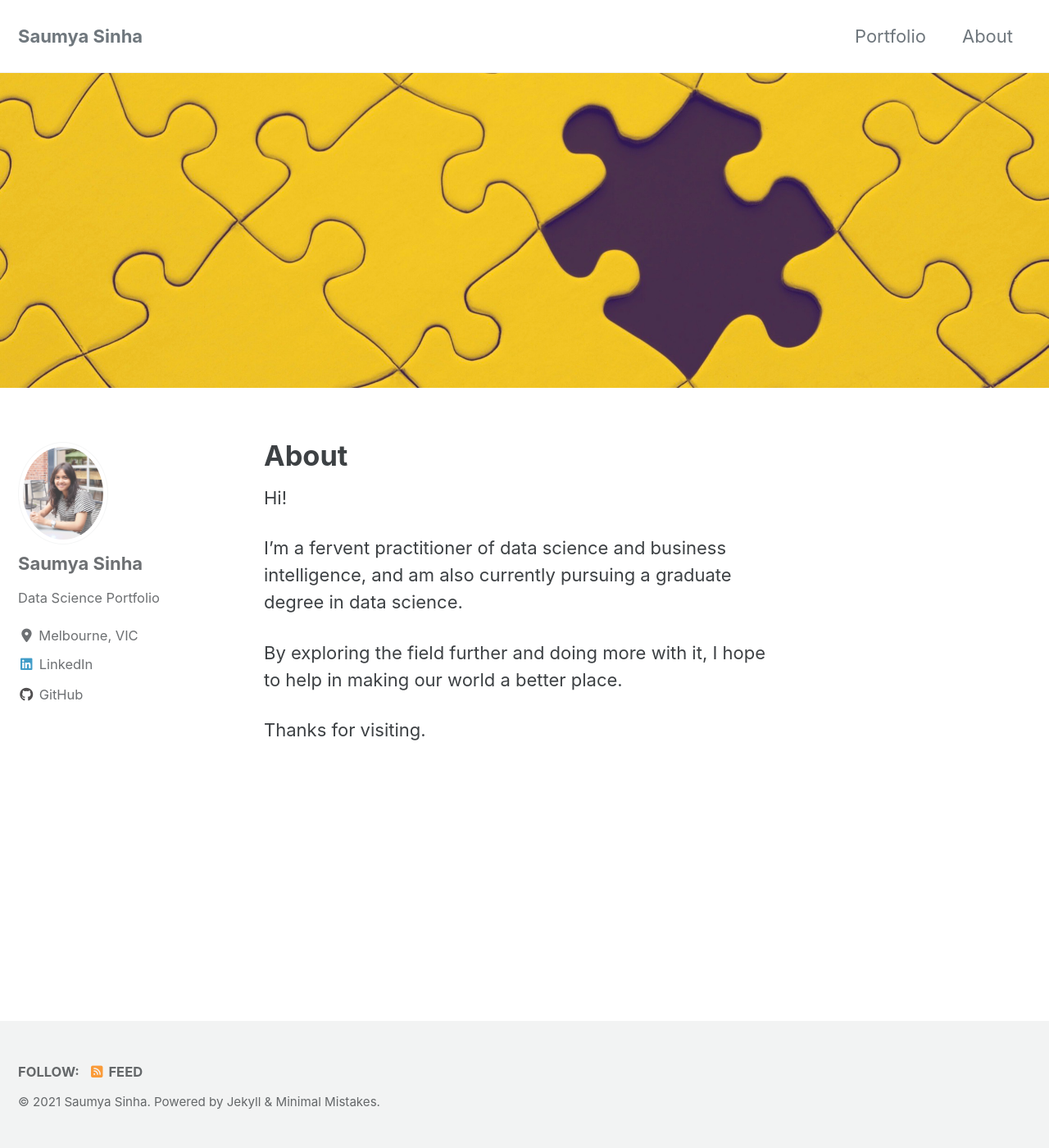
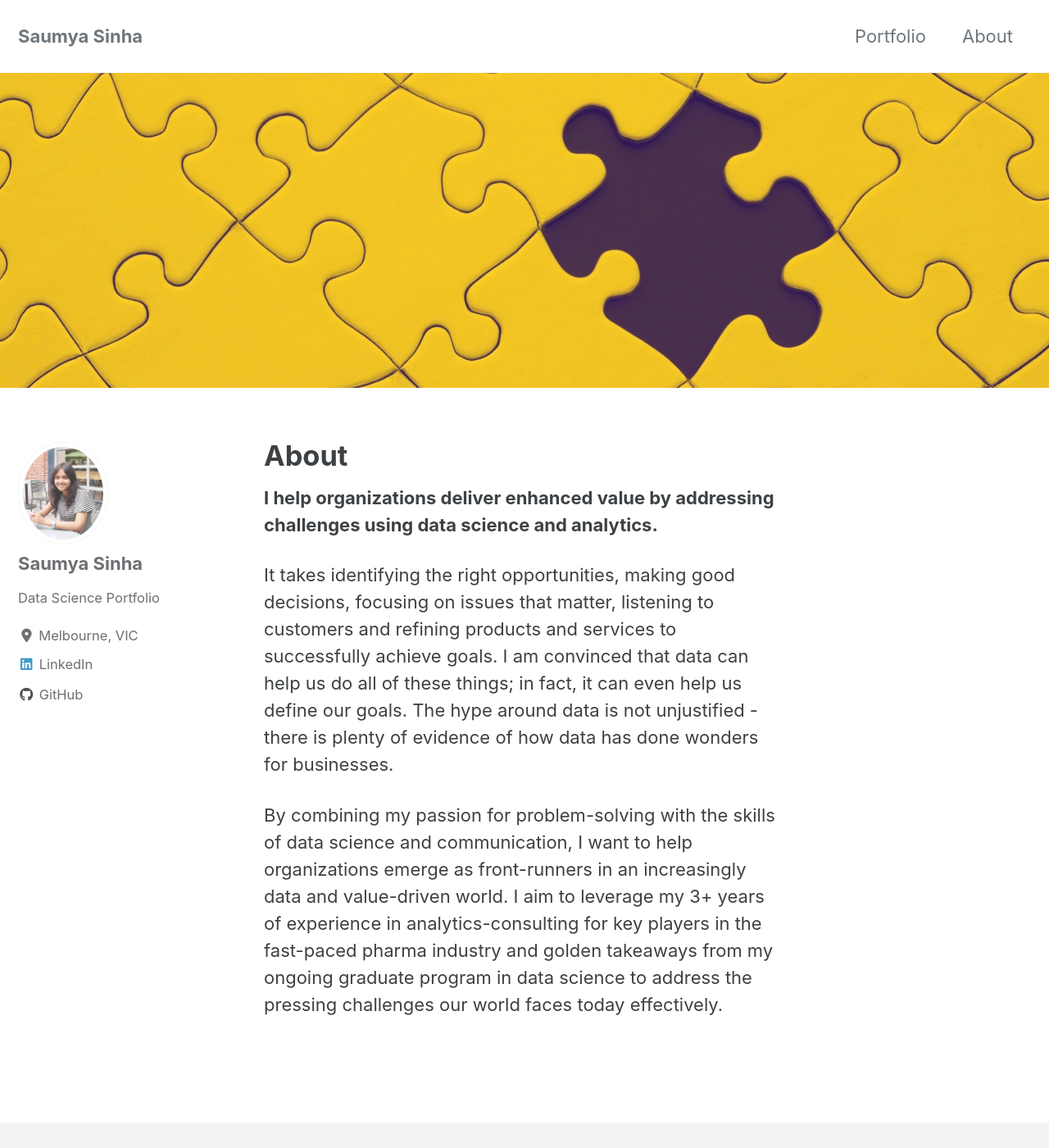
Before and after one commit to sinhasaumya/sinhasaumya.github.io, a Jekyll site: the page built from _pages/about.md, in a window 1280 px wide and 1400 px high. Shown: the whole window at 82% size. Built offline with Jekyll 4.4.1, drawn with Linux system fonts in a browser that asks for light colours; cached includes are drawn as plain includes; nearby versions of some CDN libraries.

Commit message:
Add files via upload

```diff
--- a/_pages/about.md
+++ b/_pages/about.md
@@ -5,10 +5,8 @@ header:
   image: "/images/Puzzle.jpeg"
 ---
 
-Hi!
+**I help organizations deliver enhanced value by addressing challenges using data science and analytics.**
 
-I'm a fervent practitioner of data science and business intelligence, and am also currently pursuing a graduate degree in data science.
+It takes identifying the right opportunities, making good decisions, focusing on issues that matter, listening to customers and refining products and services to successfully achieve goals. I am convinced that data can help us do all of these things; in fact, it can even help us define our goals. The hype around data is not unjustified - there is plenty of evidence of how data has done wonders for businesses.
 
-By exploring the field further and doing more with it, I hope to help in making our world a better place.
-
-Thanks for visiting.
+By combining my passion for problem-solving with the skills of data science and communication, I want to help organizations emerge as front-runners in an increasingly data and value-driven world. I aim to leverage my 3+ years of experience in analytics-consulting for key players in the fast-paced pharma industry and golden takeaways from my ongoing graduate program in data science to address the pressing challenges our world faces today effectively.
```
